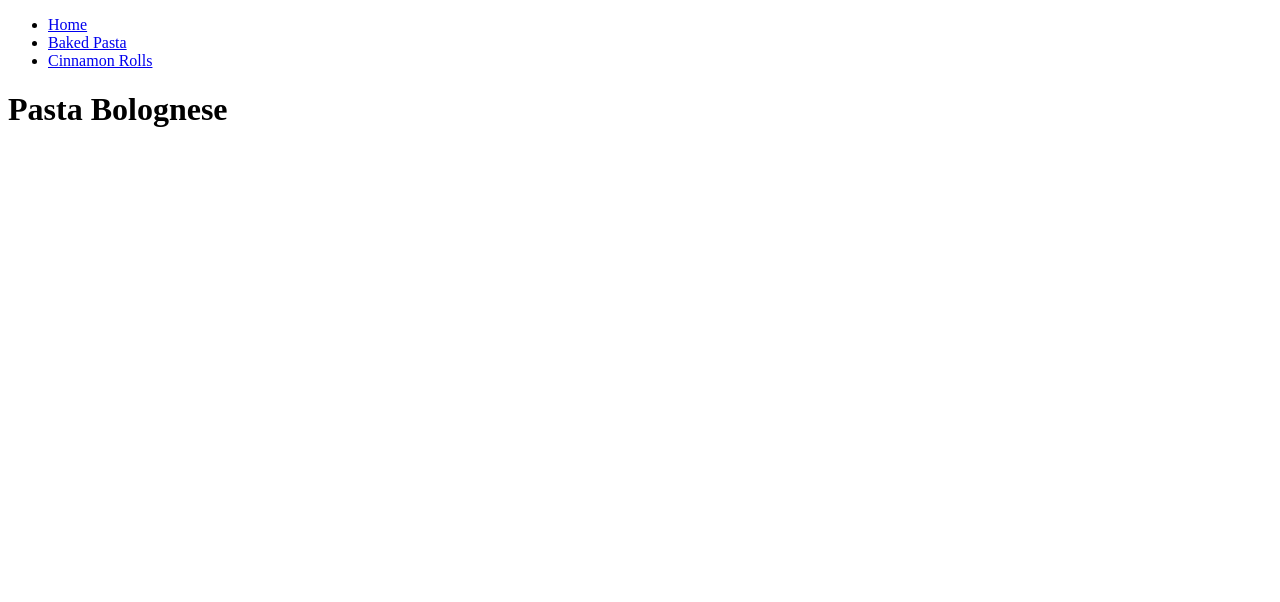
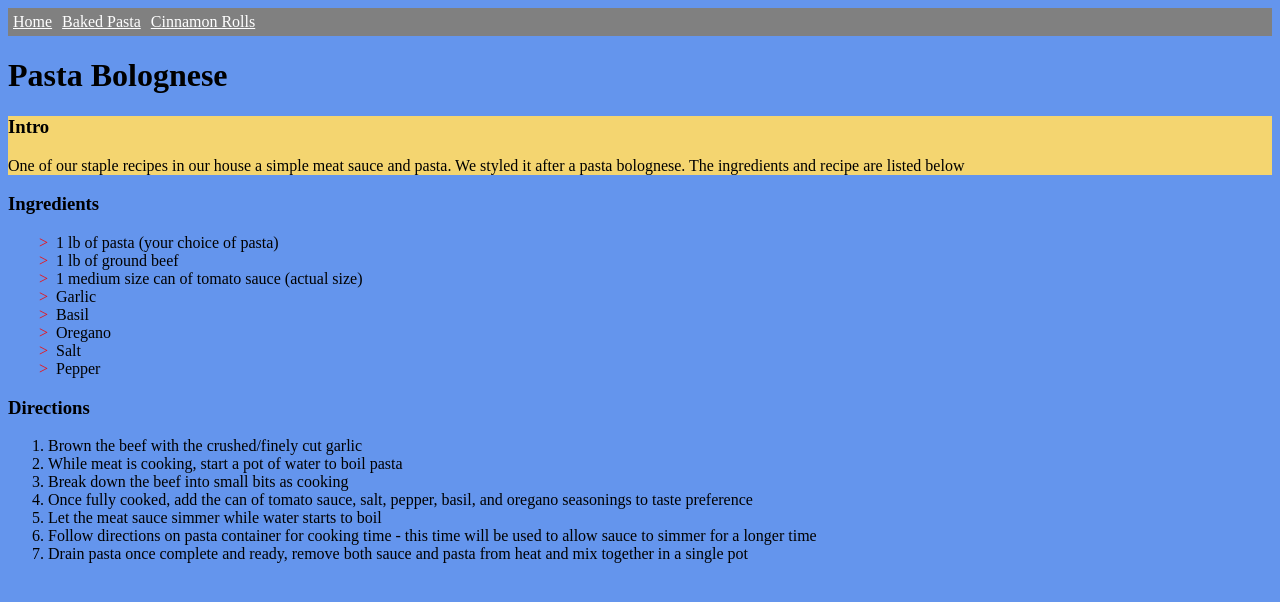
Before and after one commit to jsmit1993/odin-recipes, a plain HTML site: page recipes/pasta_b.html in a window 1280 px wide. Drawn offline with Linux system fonts and the light colour scheme.

Commit message:
add stylesheet and pasta b page details'

```diff
--- a/recipes/pasta_b.html
+++ b/recipes/pasta_b.html
@@ -4,13 +4,49 @@
     <meta charset="UTF-8">
     <meta name="viewport" content="width=device-width, initial-scale=1.0">
     <title>Pasta Bolognese</title>
+    <link rel="stylesheet" href="../styles/stylesheet.css">
 </head>
 <body>
-    <ul id="navMenu">
-            <li><a href="../index.html">Home</a></li>
-            <li><a href="backed_pasta.html">Baked Pasta</a></li>
-            <li><a href="cinnamon_rolls.html">Cinnamon Rolls</a></li>
+    <div id="navMenuDiv">
+        <ul id="navMenu">
+            <li id="navMenu"><a href="../index.html" id="navMenu">Home</a></li>
+            <li id="navMenu"><a href="backed_pasta.html" id="navMenu">Baked Pasta</a></li>
+            <li id="navMenu"><a href="cinnamon_rolls.html" id="navMenu">Cinnamon Rolls</a></li>
         </ul>
+    </div>
+
     <h1>Pasta Bolognese</h1>
+    <div id="introP">
+        <h3>Intro</h3>
+        <p>One of our staple recipes in our house a simple meat sauce and pasta. We styled it after a pasta bolognese. The ingredients and recipe are listed below</p>
+        <p></p>
+    </div>
+    <div id="recipeList">
+        <h3>Ingredients</h3>
+        <ul>
+            <li>1 lb of pasta (your choice of pasta)</li>
+            <li>1 lb of ground beef</li>
+            <li>1 medium size can of tomato sauce (actual size)</li>
+            <li>Garlic</li>
+            <li>Basil</li>
+            <li>Oregano</li>
+            <li>Salt</li>
+            <li>Pepper</li>
+        </ul>
+    </div>
+
+<div id="directions">
+    <h3>Directions</h3>
+    <ol id="steps">
+        <li>Brown the beef with the crushed/finely cut garlic</li>
+        <li>While meat is cooking, start a pot of water to boil pasta</li>
+        <li>Break down the beef into small bits as cooking</li>
+        <li>Once fully cooked, add the can of tomato sauce, salt, pepper, basil, and oregano seasonings to taste preference</li>
+        <li>Let the meat sauce simmer while water starts to boil</li>
+        <li>Follow directions on pasta container for cooking time - this time will be used to allow sauce to simmer for a longer time</li>
+        <li>Drain pasta once complete and ready, remove both sauce and pasta from heat and mix together in a single pot</li>
+    </ol>
+</div>
+
 </body>
 </html>
--- /dev/null
+++ b/styles/stylesheet.css
@@ -0,0 +1,40 @@
+#introP {
+    background-color: #f4d570;
+}
+
+#navMenuDiv {
+    background-color: gray;
+}
+#navMenu {
+    color: white;
+    list-style-type: none;
+    margin: 0;
+    padding: 0;
+    text-align: center;
+    display: flex;
+    overflow: hidden;
+
+}
+
+#navMenu li a{
+    padding: 5px 5px;
+}
+
+#navMenu li a:hover {
+    color: black;
+}
+
+#recipeList {
+    list-style-type: disc;
+}
+#recipeList li::marker {
+    color: rgb(240, 14, 14);
+}
+
+#recipeList li {
+    list-style-type: '>';
+    padding-inline-start: 1ch;
+}
+body {
+    background-color: cornflowerblue;
+}
```
